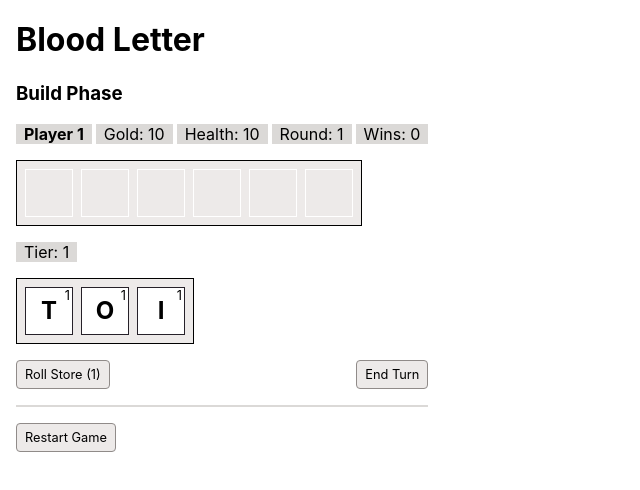
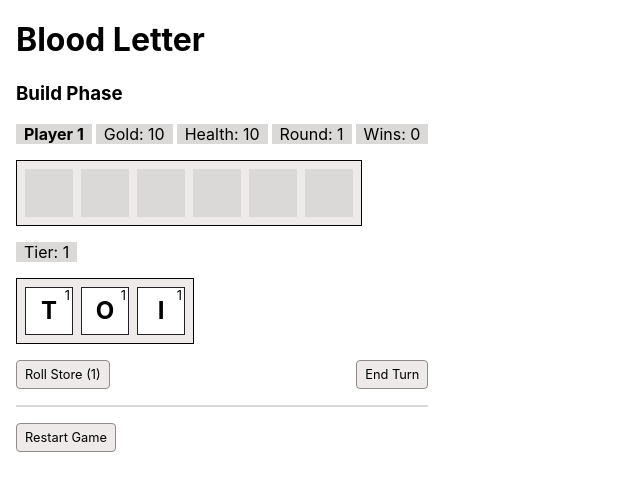
Before and after one commit to heycassidy/blood-letter, a Next.js app: page / in a window 1280 px wide. Shown: the top 490 px of the page, without its empty margins (0-640 px from the left). Built offline with nearby package versions, Linux system fonts and the light colour scheme.

Commit message:
improve letter list background placeholders

```diff
--- a/components/LetterCard.tsx
+++ b/components/LetterCard.tsx
@@ -50,6 +50,7 @@ const baseStyles = {
   userSelect: 'none',
   width: '3rem',
   height: '3rem',
+  zIndex: 1,
 
   '.name': {
     fontWeight: '700',
--- a/components/LetterList.tsx
+++ b/components/LetterList.tsx
@@ -15,32 +15,39 @@ const LetterList = forwardRef<Ref, Props>((props, ref) => {
     gridTemplateColumns: `repeat(${capacity}, 3rem)`,
   }
 
-  const styles = css(baseStyles, propAwareStyles)
+  const listStyles = css(gridCSS, propAwareStyles, { position: 'relative' })
+  const backgroundStyles = css(gridCSS, propAwareStyles, {
+    position: 'absolute',
+  })
+  const slotStyles = css(slotCSS)
 
   return (
-    <div ref={ref} className={styles()}>
+    <div ref={ref} className={listStyles()}>
       {children}
 
-      {capacity > children.length &&
-        [...Array(capacity - children.length)].map((_, i) => (
-          <span className="empty-slot" key={`empty-slot-${i}`}></span>
+      <div className={backgroundStyles()}>
+        {[...Array(capacity)].map((_, i) => (
+          <span className={slotStyles()} key={`empty-slot-${i}`}></span>
         ))}
+      </div>
     </div>
   )
 })
 LetterList.displayName = 'LetterList'
 
-const baseStyles = {
+const gridCSS = {
   display: 'grid',
   gridTemplateRows: '3rem',
   justifyContent: 'start',
   gridAutoFlow: 'column',
   gap: '0.5rem',
   boxSizing: 'content-box',
-  '.empty-slot': {
-    border: '1px solid white',
-    aspectRatio: '1 / 1',
-  },
+}
+
+const slotCSS = {
+  backgroundColor: '$neutral275',
+  width: '3rem',
+  height: '3rem',
 }
 
 export default LetterList
```
